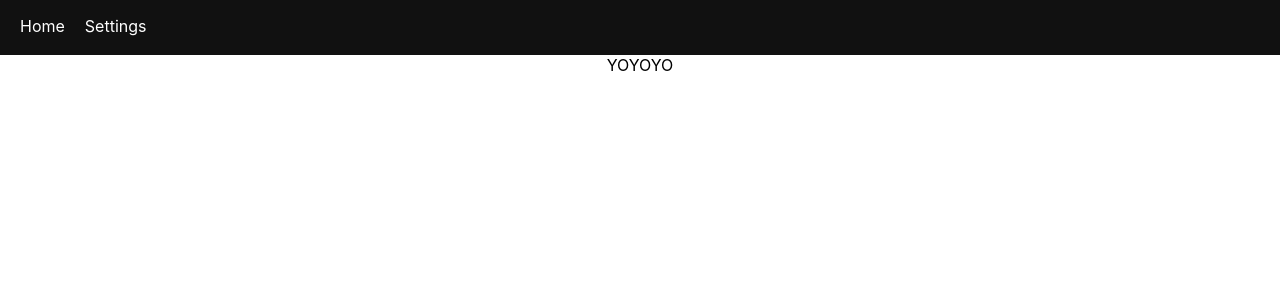
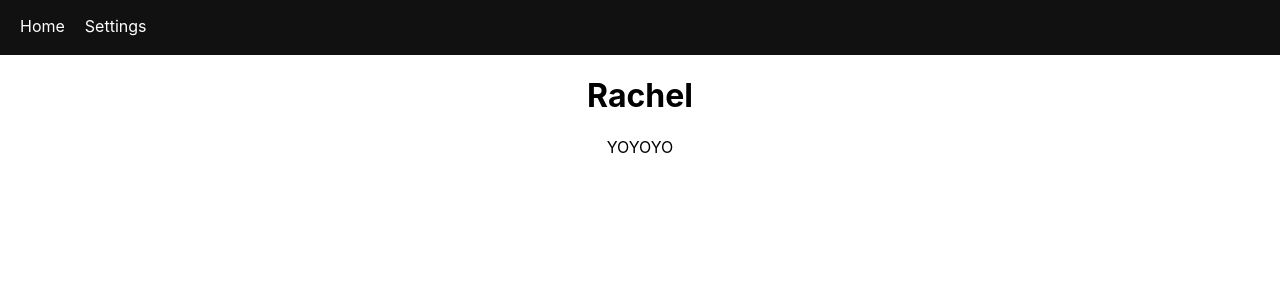
Before and after one commit to jimibue/W_2020_Demo, a React (Create React App) app: page / in a window 1280 px wide. Shown: the top 300 px of the page. Built offline with nearby package versions, Linux system fonts and the light colour scheme.

Commit message:
added name

```diff
--- a/src/App.js
+++ b/src/App.js
@@ -1,11 +1,13 @@
 import logo from "./logo.svg";
 import "./App.css";
 import NavBar from "./NavBar";
+import Rachel from "./Rachel";
 
 function App() {
   return (
     <div className="App">
       <NavBar />
+      <Rachel />
       <div>YOYOYO</div>
     </div>
   );
--- /dev/null
+++ b/src/Rachel.js
@@ -0,0 +1,7 @@
+export default () => {
+  return (
+    <div>
+      <h1>Rachel</h1>
+    </div>
+  );
+};
```
Also changed, not shown: 1 other file (tests, documents, lock files or other folders).
